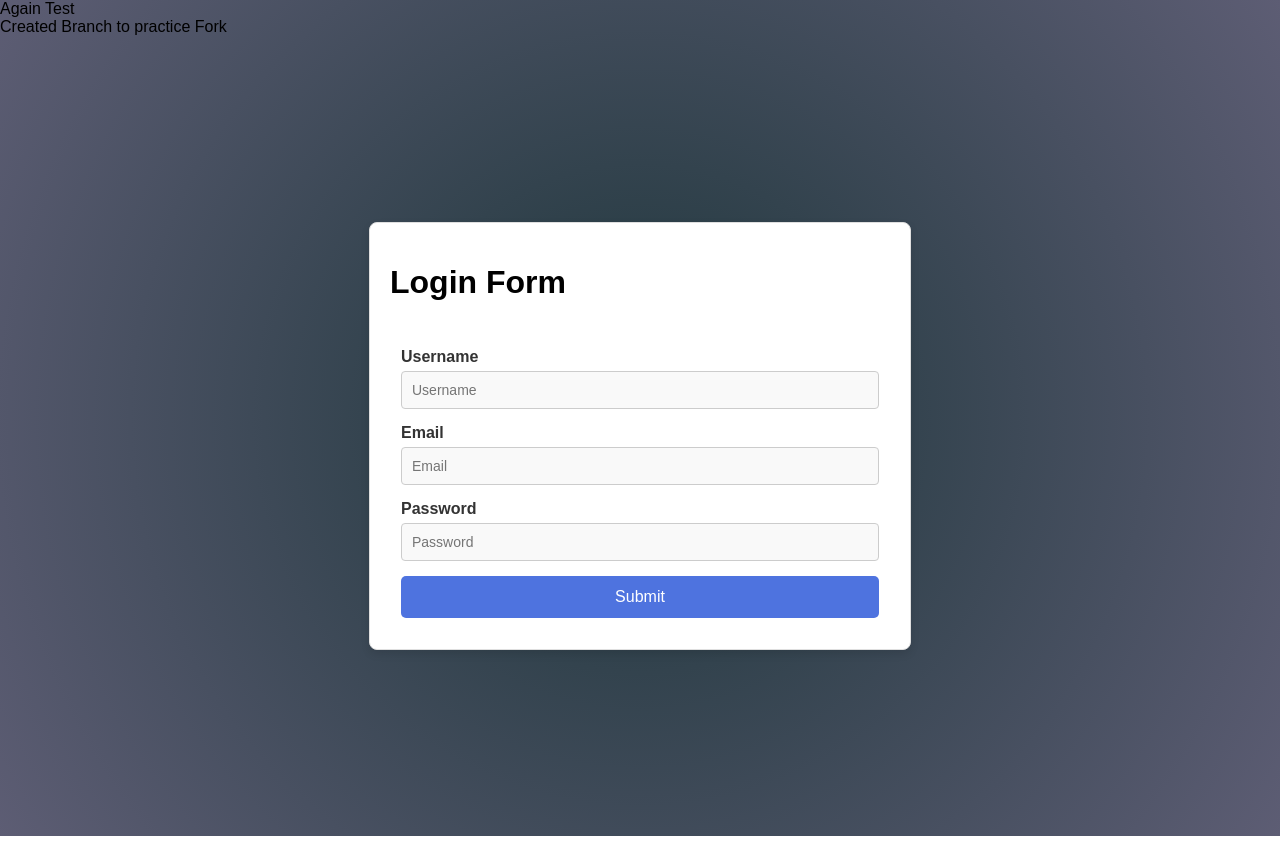
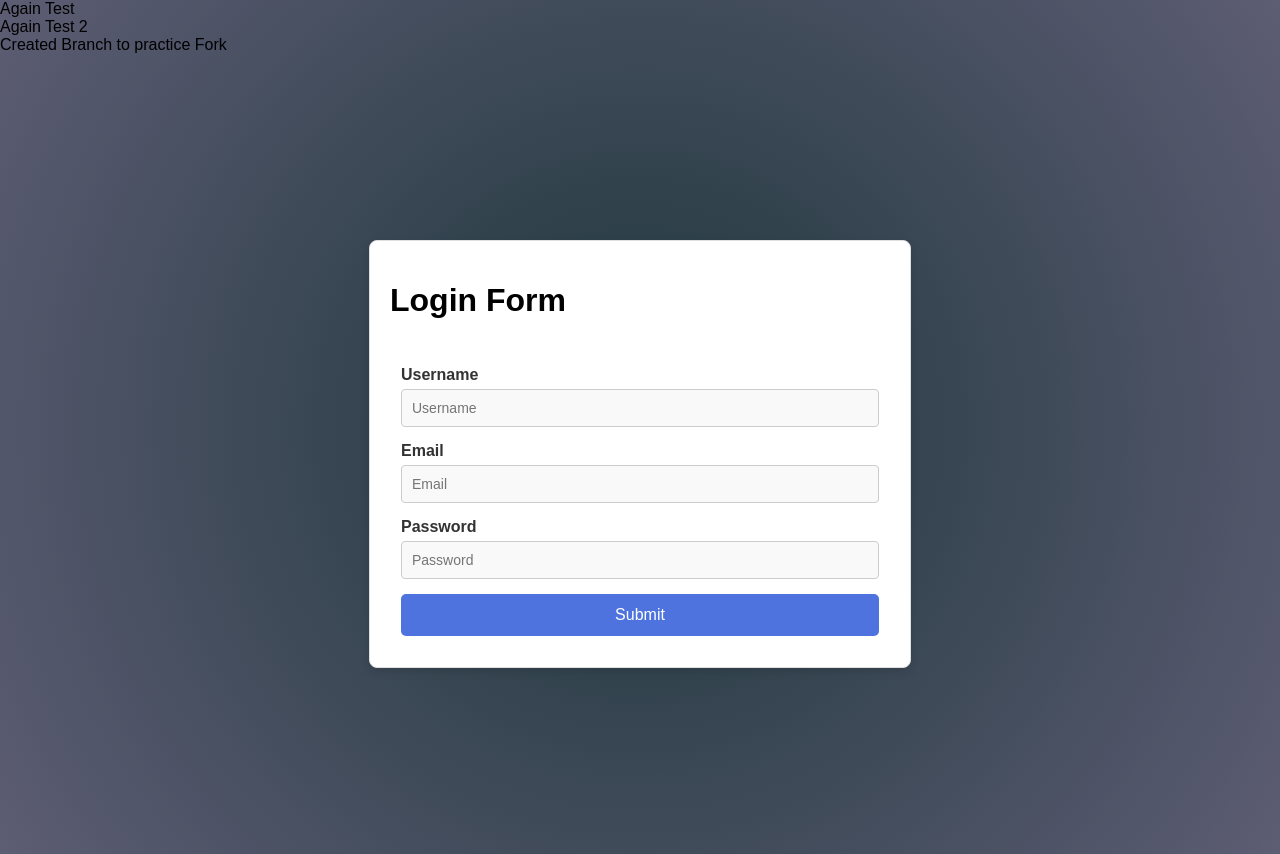
Before and after one commit to devraj894/react-form-validations, a React (Vite) app: page / in a window 1280 px wide. Built offline with nearby package versions, Linux system fonts and the light colour scheme.

Commit message:
Added new feature

```diff
--- a/src/App.jsx
+++ b/src/App.jsx
@@ -6,6 +6,7 @@ function App() {
    <>
    {/* <Form/> */}
    <div>Again Test</div>
+   <div>Again Test 2</div>
    <div>Created Branch to practice Fork</div>
    <Form/>
    </>
```
